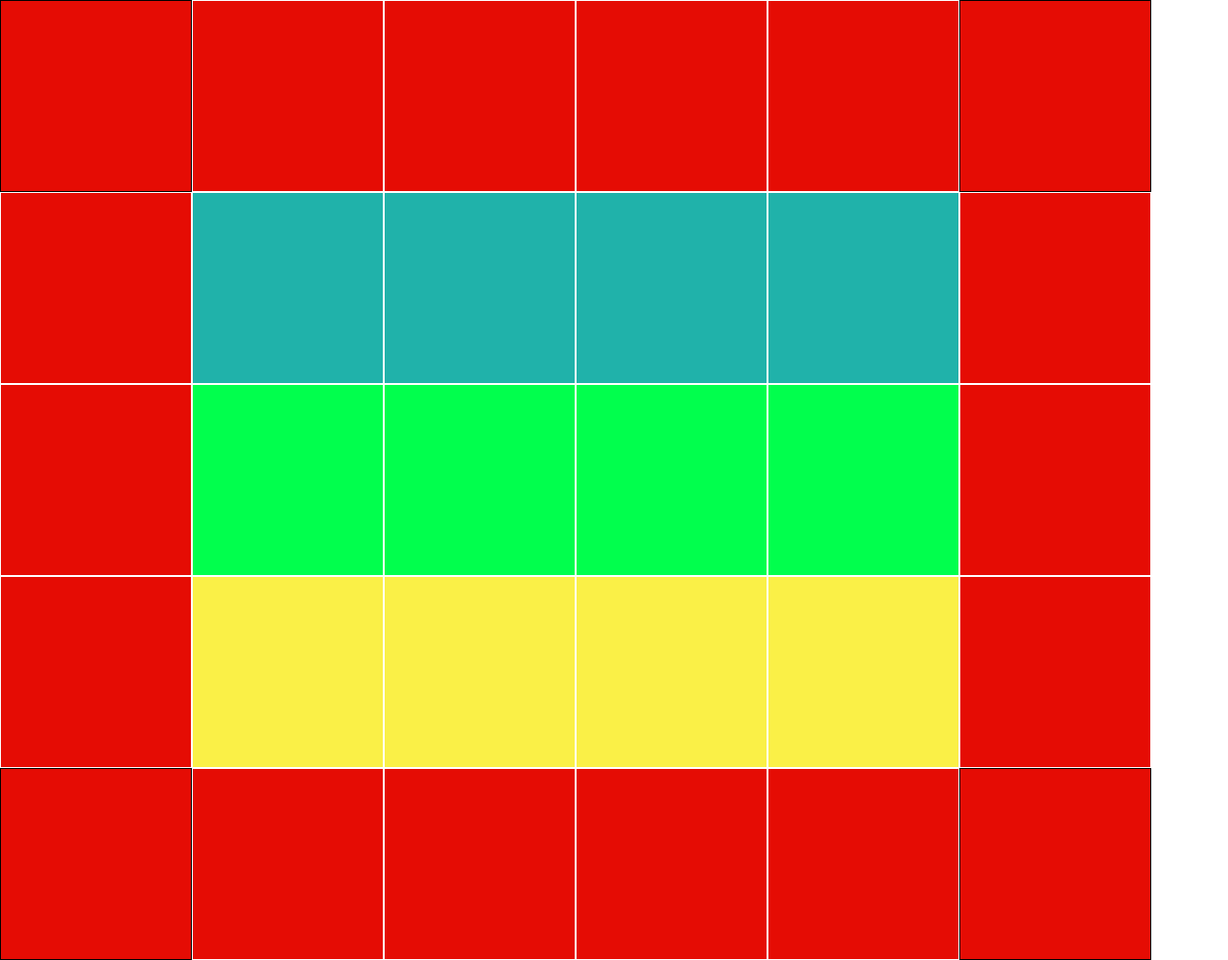
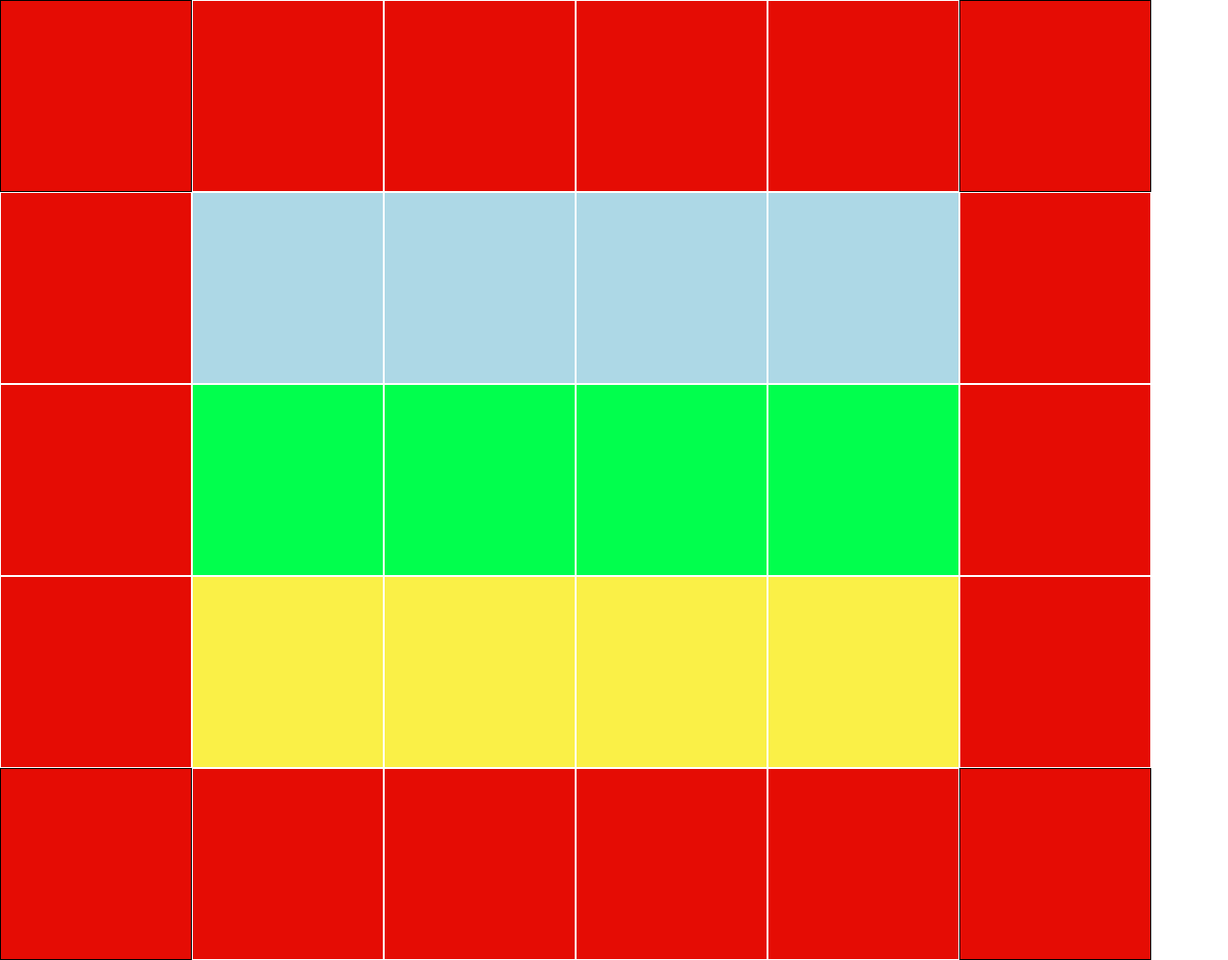
Before and after one commit to alineyoda/TarefaDescodificadas, a plain HTML site: page index.html in a window 1280 px wide. Shown: the whole page at 96% size. Drawn offline with Linux system fonts and the light colour scheme.

Commit message:
Update style.css

```diff
--- a/style.css
+++ b/style.css
@@ -15,7 +15,7 @@ div {
 }
 
 .azul {
-  background-color: lightseagreen;
+  background-color: lightblue;
   width: 200px;
   height: 200px;
   border: 1px solid white;
```
